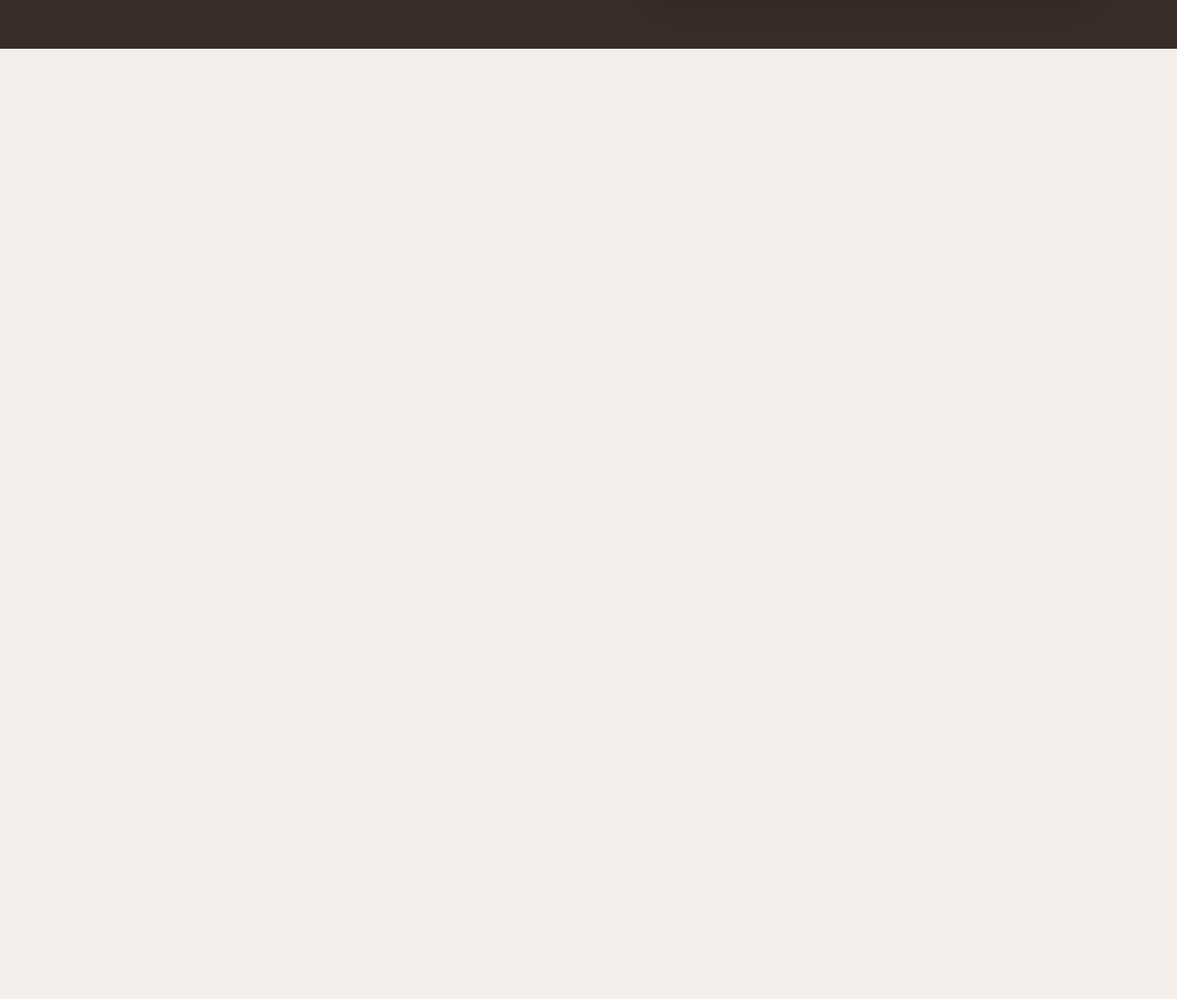
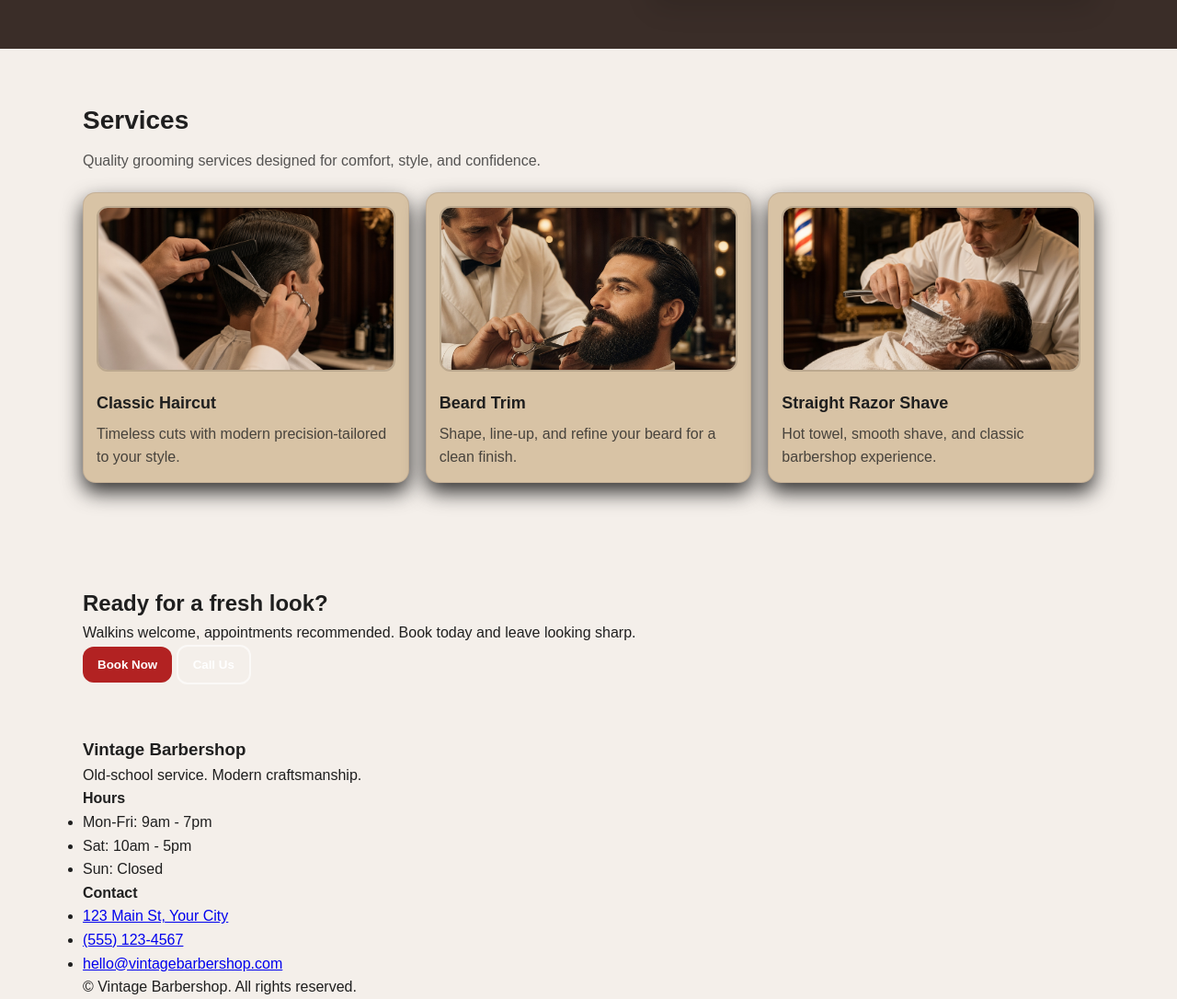
Before and after one commit to cplsunny/Vintage-Barbershop-Website, a plain HTML site: page index.html in a window 1280 px wide. Shown: the part 492-1578 px from the top of the page at 92% size. Before the commit the page ends 800 px from the top, so only its background shows below. Drawn offline with Linux system fonts and the light colour scheme.

Commit message:
html (done) css (in-progress)

```diff
--- a/css/styles.css
+++ b/css/styles.css
@@ -181,4 +181,44 @@ border-color: rgba(255,255,255,0.65);
 }
 /*--Sections--*/
 .features,
-.cta
+.cta,
+.site-floor {
+    padding: 56px 0;
+}
+.section-title{
+    font-size: 28px;
+    margin-bottom: 8px;
+}
+.section-subtitle {
+    color: rgba(31,31,31,0.75);
+    margin-bottom: 22px;
+    max-width: 70ch;
+}
+/*---Features Grid---*/
+.feature-grid {
+    display: grid;
+    grid-template-columns: repeat(3,1fr);
+    gap: 18px;
+}
+.feature-card {
+background-color: var(--color-beige);
+border-radius: var(--radius);
+padding: 14px;
+box-shadow: 0 10px 22px rgba(0,0,0,0.8);
+border: 1px solid rgba(58,45,40,0.12);
+}
+.feature-img {
+    width: 100%;
+    height: 180px;
+    object-fit: cover;
+    border-radius: 12px;
+    border: 2px solid rgba(58,45,40,0.18);
+    margin-bottom: 12px;
+}
+.feature-title {
+    font-size: 18px;
+    margin-bottom: 6px;
+}
+.feature-text {
+    color: rgba(31,31,31,0.78);
+}
--- a/index.html
+++ b/index.html
@@ -55,5 +55,110 @@
             </div>
         </div>
     </section>
+    <!--===Features/Services Section===-->
+    <section class="features" id="featureGrid">
+        <div class="container">
+            <h2 class="section-title" id="featuresTitle">Services</h2>
+            <p class="section-subtitle" id="featureSubtitle">
+                Quality grooming services designed for comfort, style, and confidence.
+            </p>
+            <div class="feature-grid" id="featureGrid">
+                <!--Feature Card 1-->
+                <article class="feature-card">
+                    <img
+                    src="assets/images/feature-1.jpg"
+                    alt="Classic haircut"
+                    class="feature-img"
+                    />
+                    <h3 class="feature-title">Classic Haircut</h3>
+                    <p class="feature-text">
+                        Timeless cuts with modern precision-tailored to your style.
+                    </p>
+                </article>
+                <!--Feature Card 2-->
+                <article class="feature-card">
+                    <img
+                    src="assets/images/feature-2.jpg"
+                    alt="Beard trim"
+                    class="feature-img"
+                    />
+                    <h3 class="feature-title">Beard Trim</h3>
+                    <p class="feature-text">
+                        Shape, line-up, and refine your beard for a clean finish.
+                    </p>
+                </article>
+                <!--Feature Crad 3-->
+                <article class="feature-card">
+                    <img
+                    src="assets/images/feature-3.jpg"
+                    alt="Straight razor shave"
+                    class="feature-img"
+                    />
+                    <h3 class="feature-title">Straight Razor Shave</h3>
+                    <p class="feature-text">
+                        Hot towel, smooth shave, and classic barbershop experience.
+                    </p>
+                </article>
+            </div>
+        </div>
+    </section>
+    <!--===Call To Action Section===-->
+    <section class="cta" id="cta">
+        <div class="container cta-inner">
+            <div class="ctaText">
+                <h2 id="ctaHeading">Ready for a fresh look?</h2>
+                <p id="ctaText">
+                    Walkins welcome, appointments recommended. Book today and leave
+                    looking sharp.
+                </p>
+            </div>
+            <div class="cta-action">
+                <button class="btn btn-primary" id="ctaBtn">Book Now</button>
+                <button class="btn btn-secondary" id="callBtn">Call Us</button>
+            </div>
+        </div>
+    </section>
+    <!--==Footer Section==-->
+    <footer class="site-footer" id="footer">
+        <div class="container footer-inner">
+            <div class="footer-col">
+                <h3 class="footer-title">Vintage Barbershop</h3>
+                <p class="footer-text">Old-school service. Modern craftsmanship.</p>
+            </div>
+            <div class="footer-col">
+                <h4 class="footer-heading">Hours</h4>
+                <ul class="footer-list" id="hoursList">
+                    <li>Mon-Fri: 9am - 7pm</li>
+                    <li>Sat: 10am - 5pm</li>
+                    <li>Sun: Closed</li>
+                </ul>
+            </div>
+            <div class="footer-col">
+                <h4 class="footer-list">Contact</h4>
+                <ul class="footer-list">
+                    <li>
+                        <a href="#" class="footer-link" id="addressLink"
+                        >123 Main St, Your City</a
+                        >
+                    </li>
+                    <li>
+                        <a href="#" class="footer-link" id="phoneLink">(555) 123-4567</a>
+                    </li>
+                    <li>
+                        <a href="#" class="footer-link" id="emailLink"
+                        >hello@vintagebarbershop.com</a
+                        >
+                    </li>
+                </ul>
+            </div>
+        </div>
+        <div class="container footer-bottom">
+            <p class="copyright">
+                © <span id="year"></span> Vintage Barbershop. All rights reserved.
+            </p>
+        </div>
+    </footer>
+    <!--JS-->
+    <script src="js/main.js"></script>
 </body>
 </html
```
